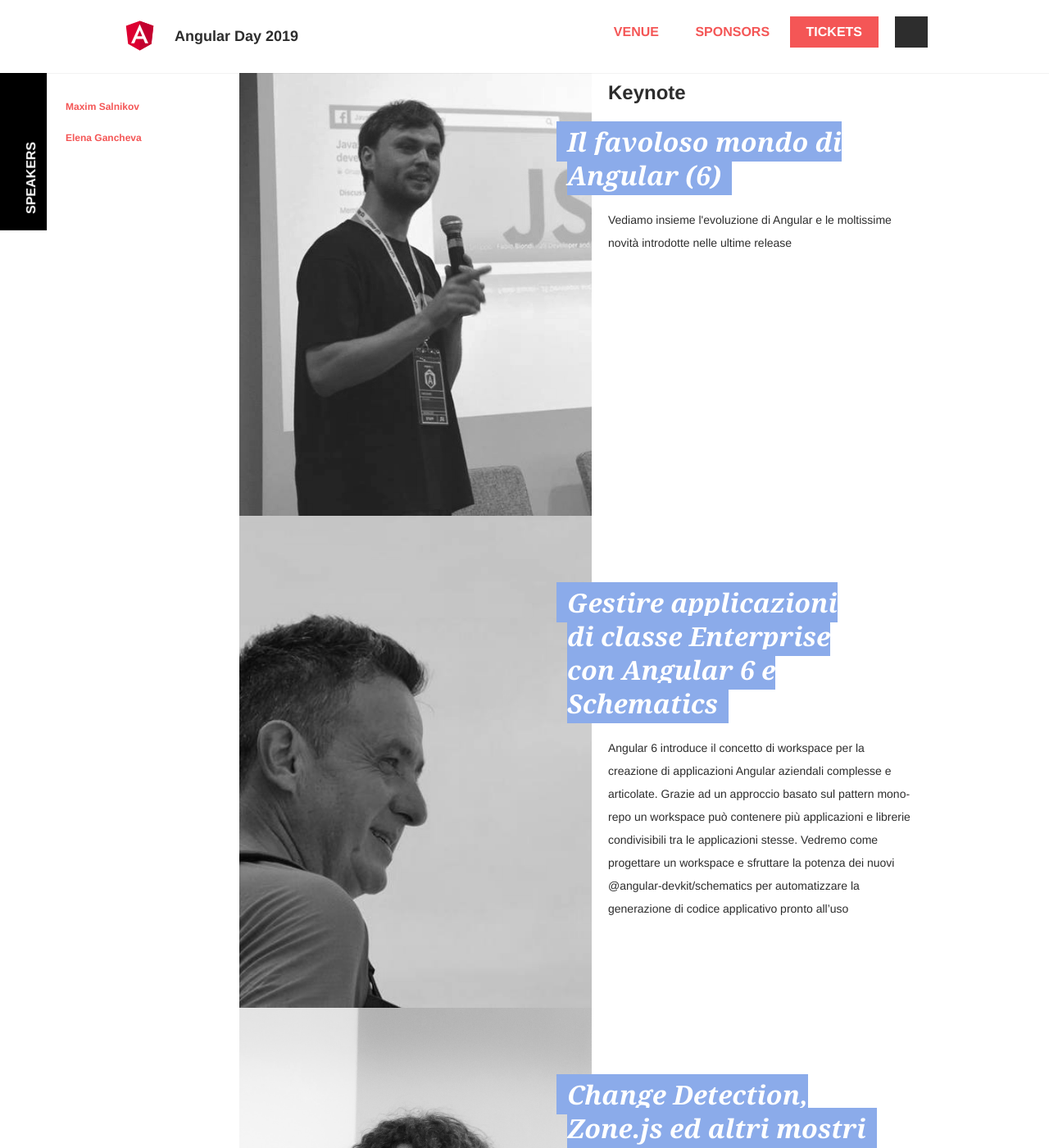
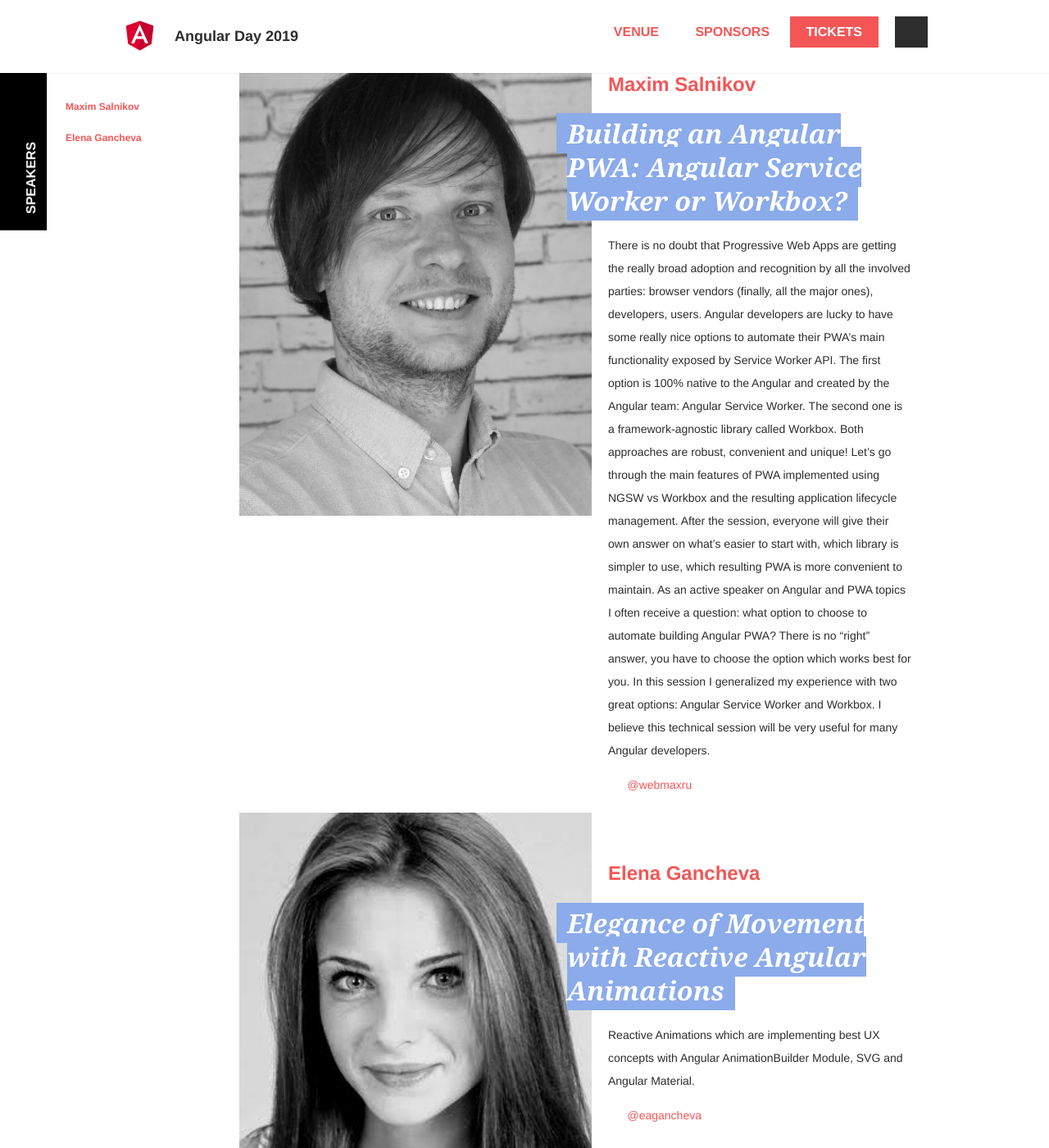
Before and after one commit to GrUSP/2019.angularday.it, a Jekyll site: the page built from talks.html, in a window 1280 px wide and 1400 px high, scrolled down 380 px. Shown: the whole window at 82% size. Built offline with Jekyll 4.4.1, drawn with Linux system fonts in a browser that asks for light colours; some web fonts are replaced; comment, search, counter and statistics services are not loaded; some of the changed text lies outside the part shown.

Commit message:
add maxim and elena

```diff
--- a/_data/talks.yml
+++ b/_data/talks.yml
@@ -1,66 +1,16 @@
 -
-  speaker_id: fabio-biondi
-  image: fabio-biondi.jpg
-  keynote: true
-  title: "Il favoloso mondo di Angular (6)"
+  speaker_id: maxim-salnikov
+  image:
+  keynote: false
+  title: "Building an Angular PWA: Angular Service Worker or Workbox?"
   extract: >
-    Vediamo insieme l'evoluzione di Angular e le moltissime novità introdotte nelle ultime release
+    There is no doubt that Progressive Web Apps are getting the really broad adoption and recognition by all the involved parties: browser vendors (finally, all the major ones), developers, users. Angular developers are lucky to have some really nice options to automate their PWA’s main functionality exposed by Service Worker API. The first option is 100% native to the Angular and created by the Angular team: Angular Service Worker. The second one is a framework-agnostic library called Workbox.
+    Both approaches are robust, convenient and unique! Let’s go through the main features of PWA implemented using NGSW vs Workbox and the resulting application lifecycle management. After the session, everyone will give their own answer on what’s easier to start with, which library is simpler to use, which resulting PWA is more convenient to maintain.
+    As an active speaker on Angular and PWA topics I often receive a question: what option to choose to automate building Angular PWA? There is no “right” answer, you have to choose the option which works best for you. In this session I generalized my experience with two great options: Angular Service Worker and Workbox. I believe this technical session will be very useful for many Angular developers.
 -
-  speaker_id:
-    - paolo-galfione
-  image: paolo-galfione.jpg
-  title: "Gestire applicazioni di classe Enterprise con Angular 6 e Schematics"
+  speaker_id: elena-gancheva
+  image:
+  keynote: false
+  title: "Elegance of Movement with Reactive Angular Animations"
   extract: >
-    Angular 6 introduce il concetto di workspace per la creazione di applicazioni Angular aziendali complesse e articolate.
-    Grazie ad un approccio basato sul pattern mono-repo un workspace può contenere più applicazioni e librerie condivisibili
-    tra le applicazioni stesse. Vedremo come progettare un workspace e sfruttare la potenza dei nuovi @angular-devkit/schematics
-    per automatizzare la generazione di codice applicativo pronto all’uso
--
-  speaker_id:
-    - francesco-sciuti
-  image: francesco-sciuti.jpg
-  title: "Change Detection, Zone.js ed altri mostri"
-  extract: >
-    Tra gli aspetti più arcani di Angular sono presenti alcuni mostri, che una volta conosciuti non fanno poi così tanta
-    paura. Approfondiamo quindi alcuni aspetti della Change Detection di Angular,  proviamo a capire a cosa serve e come
-    funziona Zone.js e se sono presenti in giro altre creature o miti da sfatare!
--
-  speaker_id: michele-stieven
-  image: michele-stieven.jpg
-  title: "Angular Elements: da Angular ai Web Components"
-  extract: >
-    Angular è un framework completo che fornisce tutti gli strumenti per creare Single-Page Application complesse. In
-    questo talk vedremo come, grazie ai nuovi Angular Elements, è possibile convertire i nostri componenti Angular in
-    dei Custom Element, per poterli riutilizzare singolarmente in tutte le nostre applicazioni JavaScript.
--
-  speaker_id:
-    - michel-murabito
-  image: michel-murabito.jpg
-  title: The Jedi Path to Angular Universal
-  extract: >
-    Tanto tempo fa, in una galassia lontana lontana le applicazioni Angular soffrivano di alcuni problemi. Limitazioni
-    sulle prestazioni, tempi di bootstrap, difficoltà ad ottenere una buona SEO, incompatibilità con le versioni del browser
-    utilizzato dagli utenti...
-    In questo talk esploreremo il lato chiaro della forza e vedremo come sfruttare Angular Universal per creare applicazioni
-    performanti, veloci, SEO friendly, coinvolgenti e compatibili utilizzando Render lato Server.
--
-  speaker_id:
-    - jiayi-hu
-  image: jiayi-hu.jpg
-  title: The pursuit of Quality
-  extract: >
-    Efficienza ed efficacia sono due aspetti fondamentali di ogni progetto ed in questo talk vedremo come migliorare il
-    secondo tramite una migliore qualità del software. Typescript/Angular tips, il lato oscuro del linting, metriche
-    software, diversi tipi di testing ed altro per farvi odiare dai vostri colleghi in pochi semplici passi!
--
-  speaker_id:
-    - emanuele-bartolesi
-  image: emanuele-bartolesi.png
-  title: "Creare PWA con Angular 5 e Visual Studio Code"
-  extract: >
-    Le Progressive Web Applications permettono di realizzare applicazioni molto veloci, che funzionano offline e su
-    ogni tipo di device.
-    In questa sessione vedremo come sfruttare le conoscenze di Angular 5 e, aggiungendo alcuni accorgimenti e codice,
-    trasformare una web app in una PWA con le features che la contraddistinguono: minor consumo di batteria, minor consumo
-    di dati, offline, pin dell'icona nelle app e tanto altro.
-    Nel dettaglio vedremo cosa mette a disposizione Angular 5 e Visual Studio Code per rendere le cose più facili e veloci.
+    Reactive Animations which are implementing best UX concepts with Angular AnimationBuilder Module, SVG and Angular Material.
```
